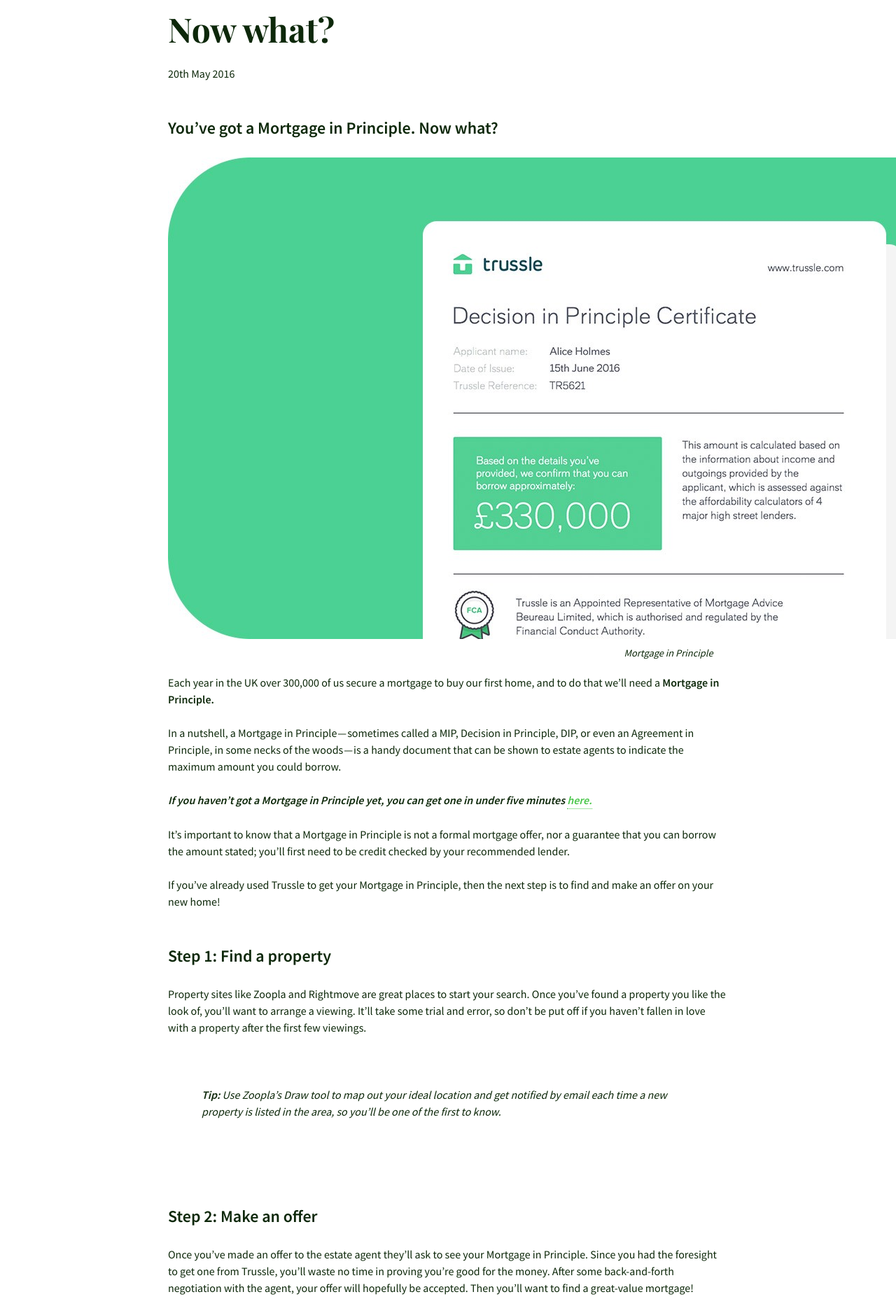
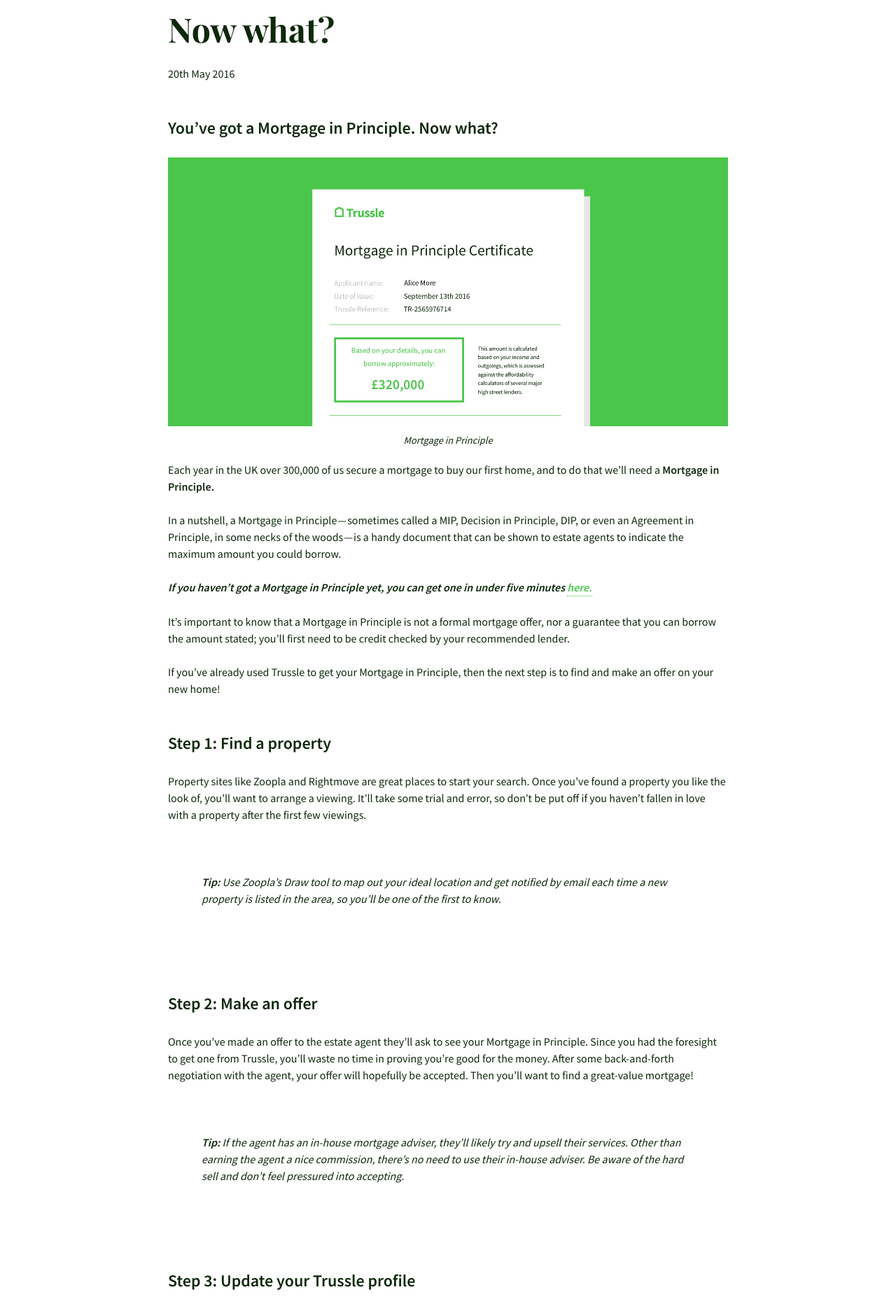
Before and after one commit to olitrussle/blog, a Jekyll site: the page built from _posts/2016-05-20-youve-got-a-mortgage-in-principle-now-what.md, in a window 1280 px wide. Shown: the part 369-2245 px from the top of the page at 70% size. Built offline with Jekyll 4.4.1, drawn with Linux system fonts in a browser that asks for light colours.

Commit message:
Created 2016-05-20-youve-got-a-mortgage-in-principle-now-what.md

```diff
--- a/_posts/2016-05-20-youve-got-a-mortgage-in-principle-now-what.md
+++ b/_posts/2016-05-20-youve-got-a-mortgage-in-principle-now-what.md
@@ -10,7 +10,7 @@
 ---
 ## You’ve got a Mortgage in Principle. Now what?
 
-{% include image/left.html filename="MiP.jpeg" caption="Mortgage in Principle" %}
+{% include image/left.html filename="MiP.png" caption="Mortgage in Principle" %}
 
 Each year in the UK over 300,000 of us secure a mortgage to buy our first home, and to do that we’ll need a **Mortgage in Principle.**
 
@@ -27,7 +27,6 @@
 Property sites like Zoopla and Rightmove are great places to start your search. Once you’ve found a property you like the look of, you’ll want to arrange a viewing. It’ll take some trial and error, so don’t be put off if you haven’t fallen in love with a property after the first few viewings.
 
 > _**Tip:** Use Zoopla’s Draw tool to map out your ideal location and get notified by email each time a new property is listed in the area, so you’ll be one of the first to know._
-
 
 ## Step 2: Make an offer
 
@@ -47,4 +46,4 @@
 
 When you’re happy with our recommendation, we’ll continue processing your mortgage application, providing you with updates of your progress along the way. All being well, your purchase will generally be completed within four to six weeks and you’ll be ready to move in.
 
-{% include image/left.html filename="MiP steps.jpeg" caption="MiP steps" %}
+{% include image/left.html filename="MiP Steps.png" caption="MiP steps" %}
```
